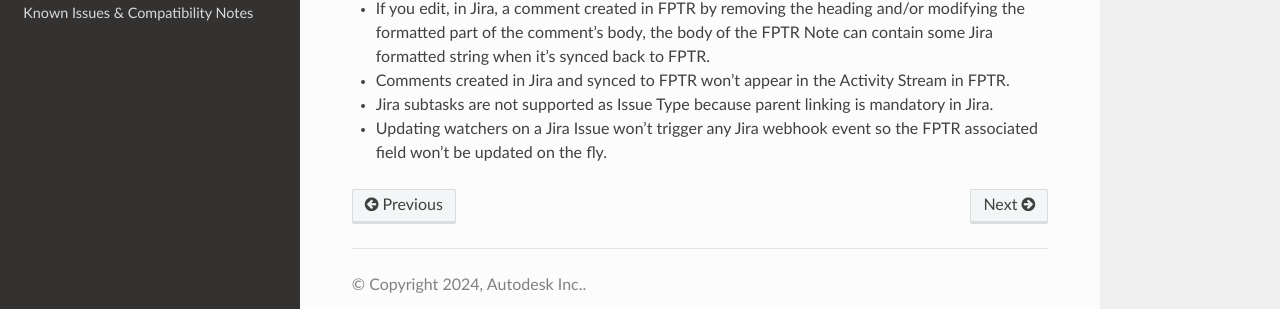
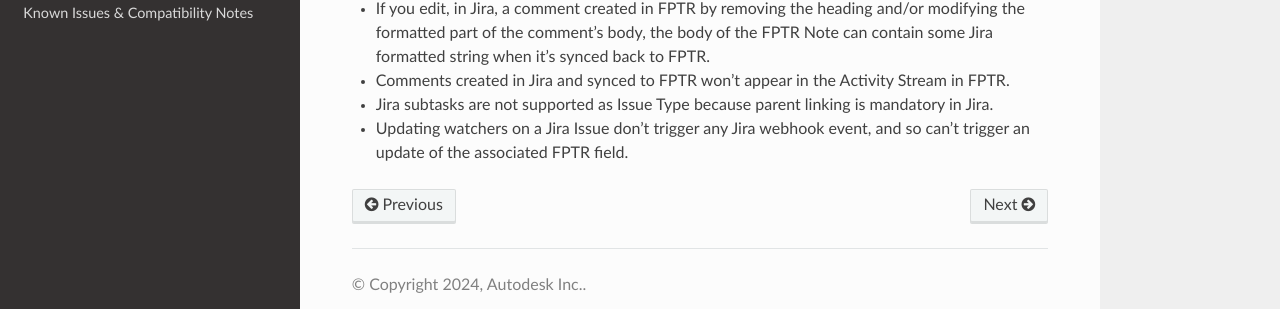
Before and after one commit to shotgunsoftware/sg-jira-bridge, a Sphinx documentation site: the page built from docs/generic_syncer.rst, in a window 1280 px wide and 900 px high, scrolled down 13633 px. Shown: the part 546-855 px from the top of the window. Built offline with Sphinx 7.4.7 and the Read the Docs theme 3.1.0, drawn with Linux system fonts in a browser that asks for light colours.

Commit message:
Update docs/generic_syncer.rst
Co-authored-by: Martin Chesnay <104032692+mchesnay@users.noreply.github.com>

```diff
--- a/docs/generic_syncer.rst
+++ b/docs/generic_syncer.rst
@@ -623,4 +623,4 @@ features have not been implemented yet.
 
 - Jira subtasks are not supported as Issue Type because parent linking is mandatory in Jira.
 
-- Updating watchers on a Jira Issue won't trigger any Jira webhook event so the FPTR associated field won't be updated on the fly.
+- Updating watchers on a Jira Issue don't trigger any Jira webhook event, and so can't trigger an update of the associated FPTR field.
```
